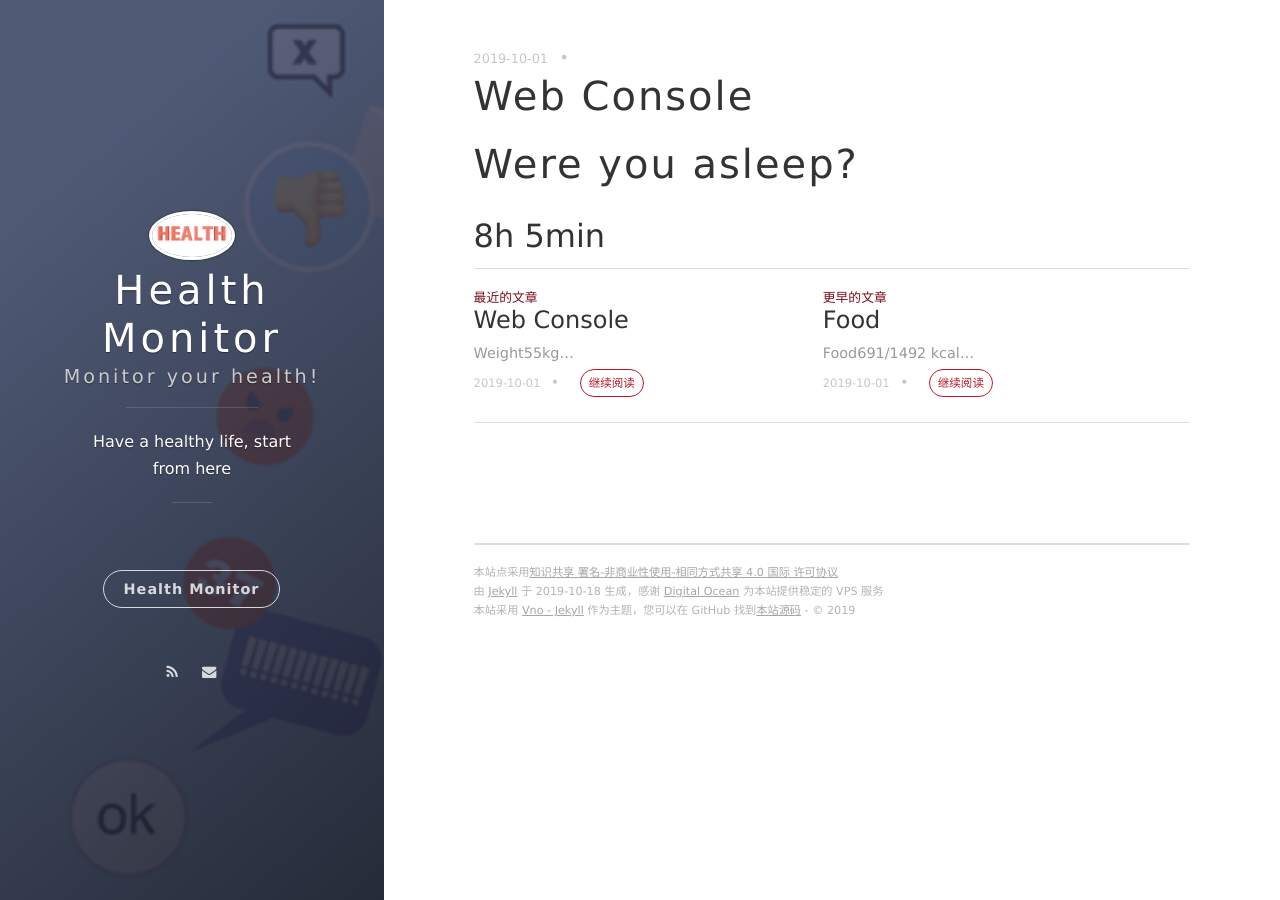
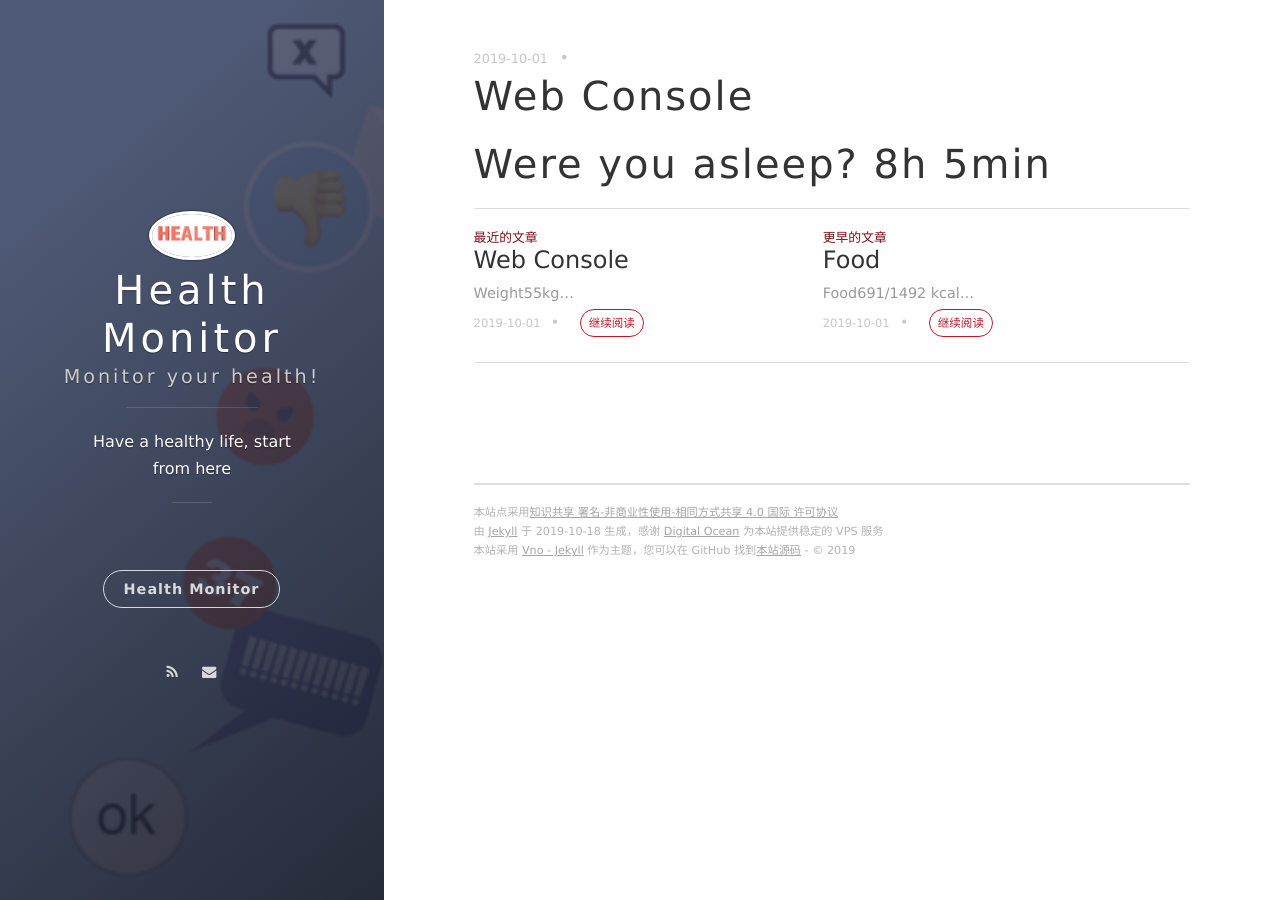
Before and after one commit to rbu1996/rbu1996.github.io, a Jekyll site: the page built from _posts/2019-10-01-WereYouAsleep.md, in a window 1280 px wide. Built offline with Jekyll 4.4.1, drawn with Linux system fonts in a browser that asks for light colours; nearby versions of some CDN libraries.

```diff
--- a/_posts/2019-10-01-WereYouAsleep.md
+++ b/_posts/2019-10-01-WereYouAsleep.md
@@ -5,5 +5,4 @@ date: 2019-10-01 15:01:32.000000000 +09:00
 published: true
 ---
 
-# Were you asleep?
-## 8h 5min
+# Were you asleep?  8h 5min
```
